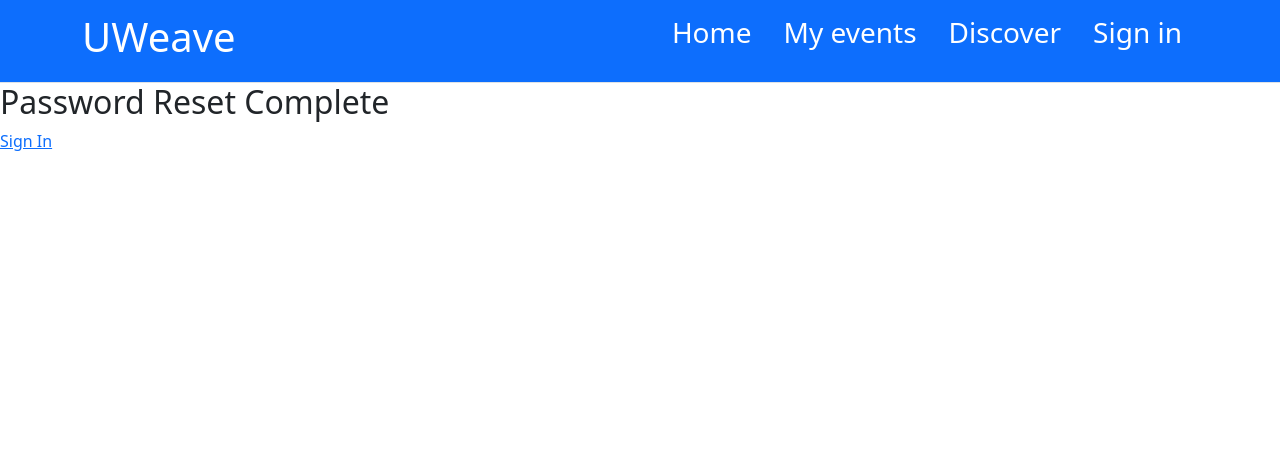
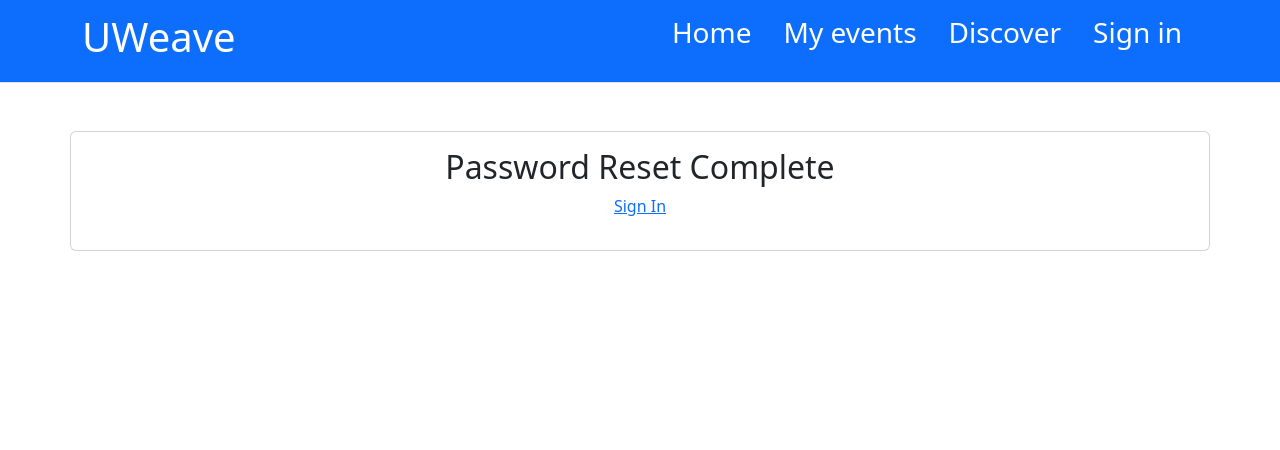
Before and after one commit to ms1498/groupSoftwareProject, a Django app: page /reset/done/ in a window 1280 px wide. Shown: the top 450 px of the page. Run offline with Django 5.2, Linux system fonts and the light colour scheme; some libraries are stand-ins or nearby versions.

Commit message:
Update password_reset_complete.html

```diff
--- a/app/templates/password_reset_complete.html
+++ b/app/templates/password_reset_complete.html
@@ -1,8 +1,17 @@
 {% extends "base.html" %}
 
 {% block content %}
-  <h2>Password Reset Complete</h2>
+<div class="container mt-5">
+  <div class="row">
+      <div class="card p-3">
+        <h2 class="text-center">Password Reset Complete</h2>
 
-  <p><a href="{% url 'sign-in' %}">Sign In</a></p>
+        <div class="text-center">
+          <p><a href="{% url 'sign-in' %}">Sign In</a></p>
+        </div>
+      </div>
+    </div>
+  </div>
+</div>
 
 {% endblock %}
```
